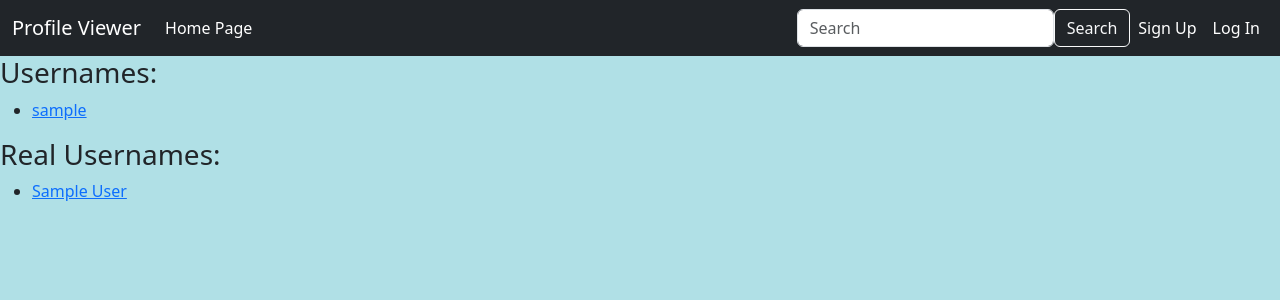
After one commit to Johnny-FTW/Django-Profile-Viewer, a Django app: template viewer/templates/search.html in a window 1280 px wide. The commit adds this page. Shown: the top 300 px of the page. Run offline with Django 4.2, Linux system fonts and the light colour scheme; the template is opened without the code that fills it: values that come from a table or form of the project are taken from there, others are empty; tables that the repository leaves empty hold one stand-in row (values such as "Sample post").

Commit message:
fixed search

```diff
--- a/ProfileViewer/urls.py
+++ b/ProfileViewer/urls.py
@@ -16,13 +16,15 @@ Including another URLconf
 from django.contrib import admin
 from django.urls import path
 
-from viewer.views import my_profile, home, signup_view, logout_view, login_view
+from viewer.views import my_profile, home, signup_view, logout_view, login_view, profile, search
 
 urlpatterns = [
     path('admin/', admin.site.urls),
     path('my_profile/', my_profile, name='my_profile'),
+    path('profile/<str:username>/', profile, name ='profile'),
     path('',home, name='home'),
     path('signup/', signup_view, name='signup_view'),
     path('logout/', logout_view, name='logout_view'),
     path('login/', login_view, name='login_view'),
+    path('search/', search, name='search'),
 ]
--- a/viewer/templates/login.html
+++ b/viewer/templates/login.html
@@ -5,9 +5,9 @@
 {% block content %}
 <h2>Log In</h2>
 <form method="post">
-  {% csrf_token %}
-  {{ form.as_p }}
-  <button type="submit">Login</button>
+    {% csrf_token %}
+    {{ form.as_p }}
+    <button type="submit">Login</button>
 </form>
 
 {% endblock %}
--- a/viewer/templates/navbar.html
+++ b/viewer/templates/navbar.html
@@ -16,10 +16,11 @@
                 {% endif %}
 
             </ul>
-                <form class="form-inline my-2 my-lg-0">
+                <form class="form-inline my-2 my-lg-0" method="POST" action="{% url 'search' %}">
+                    {% csrf_token %}
                     <ul class="navbar-nav">
                         <li>
-                            <input class="form-control mr-sm-2" type="search" placeholder="Search" aria-label="Search">
+                            <input class="form-control mr-sm-2" type="text" placeholder="Search" aria-label="Search" name="query">
                         </li>
                         <li>
                             <button class="btn btn-outline-light my-2 my-sm-0" type="submit">Search</button>
--- a/viewer/templates/profile.html
+++ b/viewer/templates/profile.html
@@ -13,7 +13,7 @@
               <img src="{{ profile.profile_picture }}"
                 alt="Generic placeholder image" class="img-fluid img-thumbnail mt-4 mb-2"
                 style="width: 150px; z-index: 1">
-              {% if request.user.is_authenticated %}
+              {% if request.user.is_authenticated and request.user == profile.user %}
               <button type="button" class="btn btn-outline-light" data-mdb-ripple-color="dark"
                 style="z-index: 1;">
                 Edit profile
--- /dev/null
+++ b/viewer/templates/search.html
@@ -0,0 +1,24 @@
+{% extends 'base.html' %}
+
+
+{% block content %}
+
+  {% if usernames %}
+    <h3>Usernames:</h3>
+    <ul>
+    {% for username in usernames %}
+      <li><a href="{% url 'profile' username=username.username %}">{{ username.username }}</a></li>
+    {% endfor %}
+    </ul>
+  {% endif %}
+
+  {% if real_usernames %}
+    <h3>Real Usernames:</h3>
+    <ul>
+    {% for real_username in real_usernames %}
+      <li><a href="{% url 'profile' username=real_username.username %}">{{ real_username.first_name }} {{ real_username.last_name }}</a></li>
+    {% endfor %}
+    </ul>
+  {% endif %}
+
+{% endblock %}
```
Also changed, not shown: viewer/views.py (+20 -5 lines).
